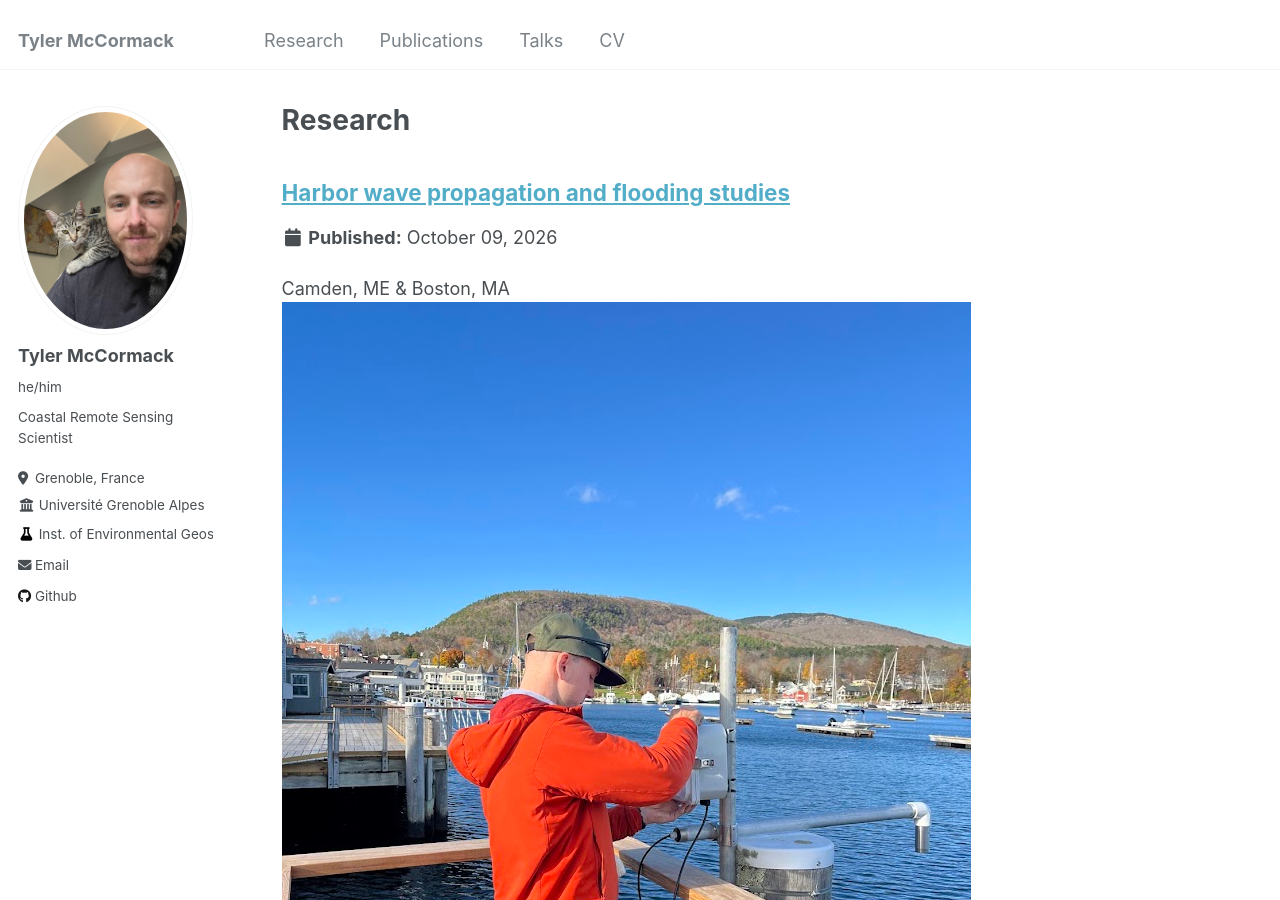
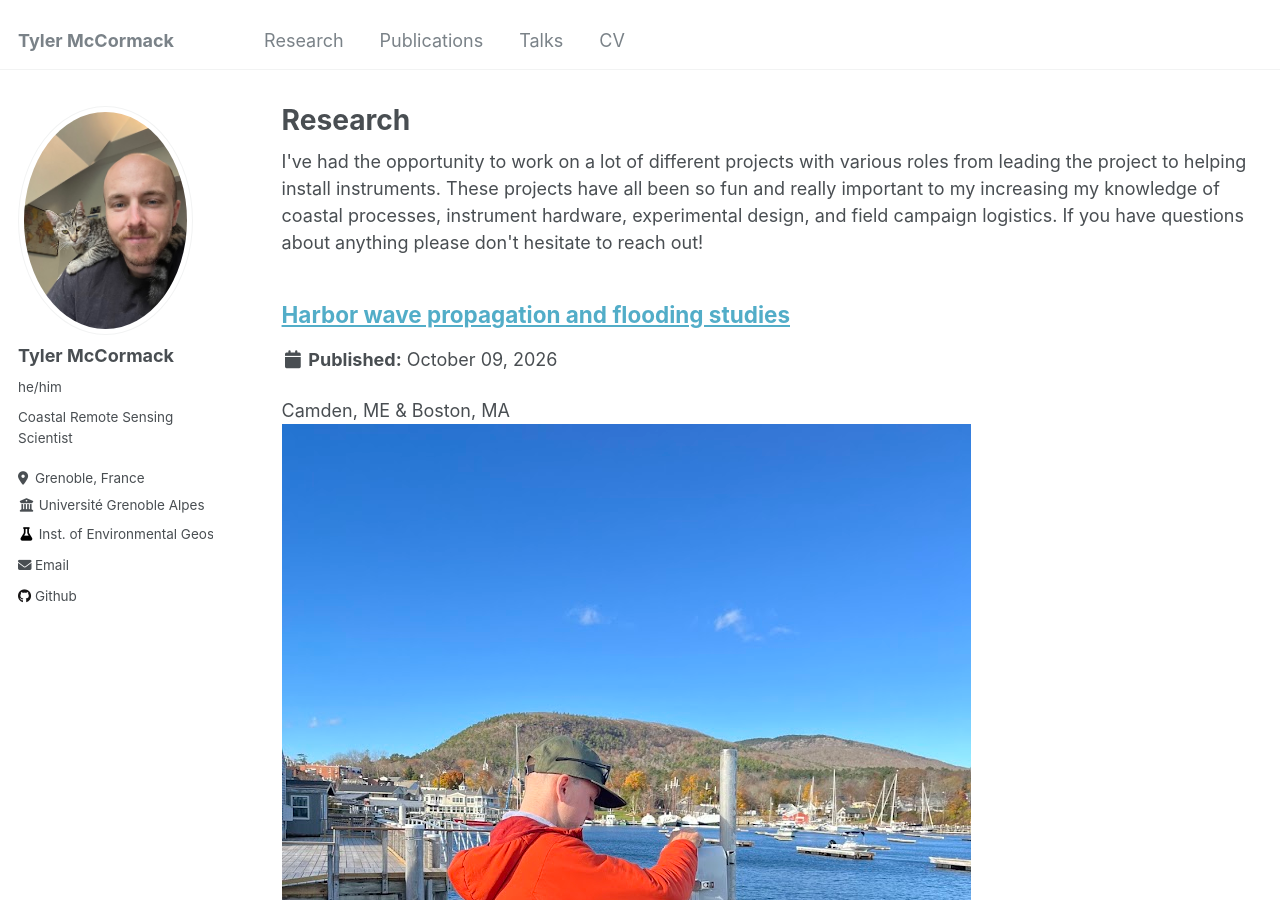
Before and after one commit to tylermccormack-research/tylermccormack-research.github.io, a Jekyll site: the page built from _pages/portfolio.html, in a window 1280 px wide and 900 px high. Built offline with Jekyll 4.4.1, drawn with Linux system fonts in a browser that asks for light colours.

Commit message:
Update portfolio.html

```diff
--- a/_pages/portfolio.html
+++ b/_pages/portfolio.html
@@ -7,6 +7,9 @@ author_profile: true
 
 {% include base_path %}
 
+I've had the opportunity to work on a lot of different projects with various roles from leading the project to helping install instruments. These projects have all been so fun
+and really important to my increasing my knowledge of coastal processes, instrument hardware, experimental design, and field campaign logistics. If you have questions about anything
+please don't hesitate to reach out!
 
 {% for post in site.portfolio %}
   {% include archive-single.html %}
```
